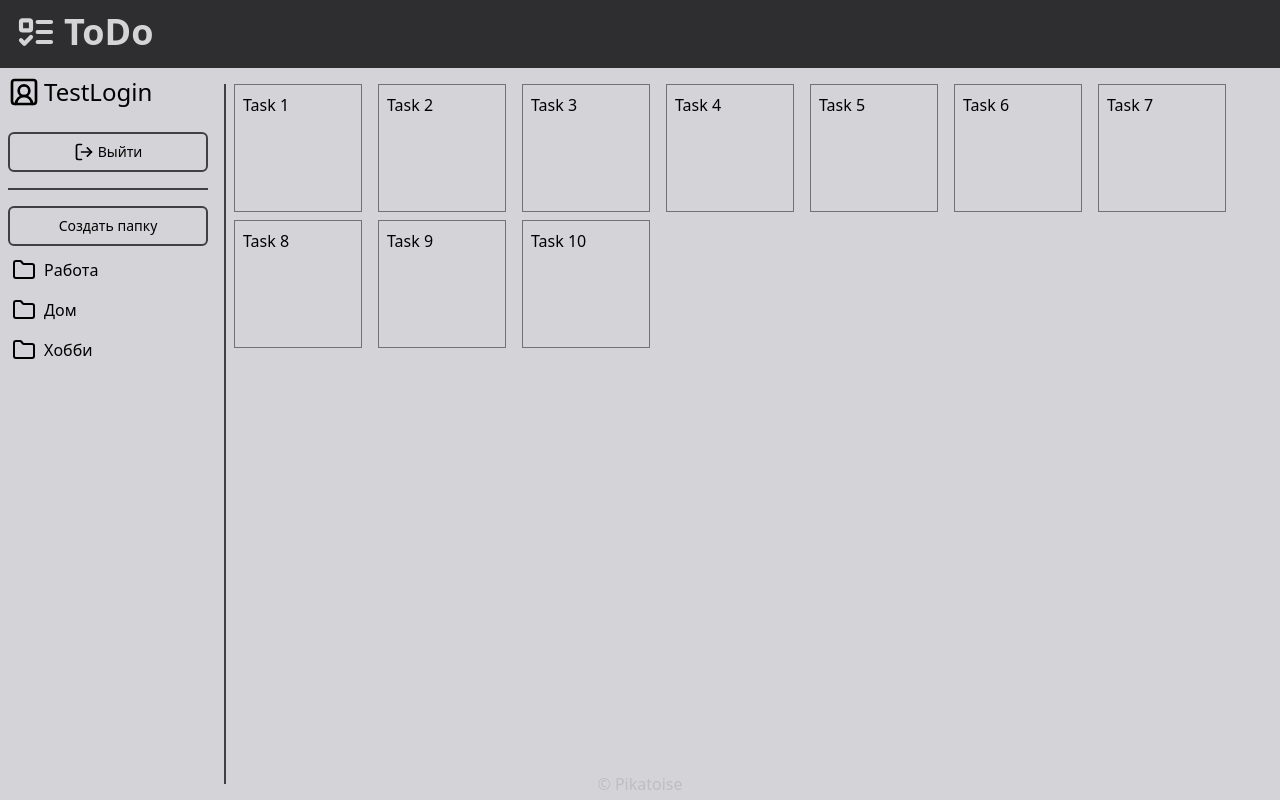
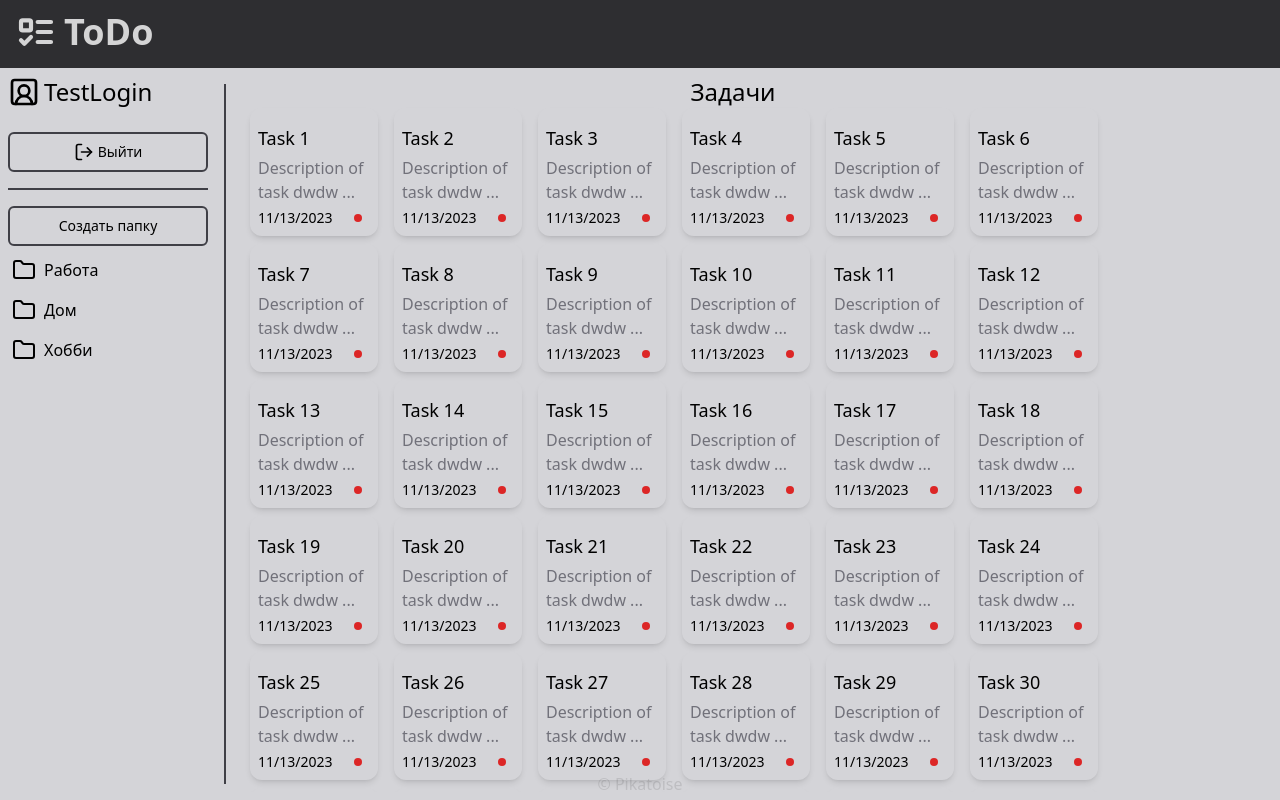
Before and after one commit to Pikatoise/ToDoWeb, a React (Vite) app in the folder Frontend/ToDo.React/: page / in a window 1280 px wide. Built offline with nearby package versions, Linux system fonts and the light colour scheme.

Commit message:
add tasks on homepage

```diff
--- a/Frontend/ToDo.React/src/components/Container/Container.tsx
+++ b/Frontend/ToDo.React/src/components/Container/Container.tsx
@@ -13,7 +13,7 @@ interface ContainerProps {
 
 const Container: FC<PropsWithChildren<ContainerProps>> = ({ padding, children, className }) => {
     return (
-        <div className={["flex flex-row min-h-full max-h-full min-w-full relative overflow-y-scroll", padding, className].join(' ')}>
+        <div className={["flex flex-row min-h-full max-h-full min-w-full relative", padding, className].join(' ')}>
             {children}
         </div>
     );
--- a/Frontend/ToDo.React/src/components/Items/TaskItem.tsx
+++ b/Frontend/ToDo.React/src/components/Items/TaskItem.tsx
@@ -7,8 +7,25 @@ interface TaskItemProps {
 
 const TaskItem: FC<TaskItemProps> = ({ task, ...props }) => {
     return (
-        <div className="w-32 h-32 border border-zinc-500 mb-2 me-4 p-2">
-            {task.Name}
+        <div className="w-32 h-32 flex flex-col justify-between mb-2 me-4 px-2 pt-4 pb-2 shadow-md rounded-xl hover:shadow-lg">
+            <div className="text-lg font-medium">
+                {task.Name}
+            </div>
+
+            <div className="font-medium text-zinc-500">
+                {
+                    task.Description?.length!! > 30 ?
+                        `${task.Description?.slice(0, 25)}...`
+                        :
+                        task.Description
+                }
+            </div>
+
+            <div className="flex text-sm justify-between items-center me-2">
+                {task.ExpiryDate?.toLocaleDateString()}
+
+                <div className="w-2 h-2 rounded-full bg-red-600 " />
+            </div>
         </div>
     );
 };
--- a/Frontend/ToDo.React/src/pages/HomePage.tsx
+++ b/Frontend/ToDo.React/src/pages/HomePage.tsx
@@ -1,4 +1,4 @@
-import { FC, useState, useEffect } from 'react';
+import { FC, useState, useEffect, useMemo } from 'react';
 import Container, { Padding } from "@/components/Container/Container";
 import Separator, { Margin, Orientation } from "@/components/Separator/Separator";
 import SidePanel from "@/components/SidePanel/SidePanel";
@@ -9,18 +9,25 @@ import TaskItem from "@/components/Items/TaskItem";
 const HomePage: FC = () => {
     const [width, setWidth] = useState(window.innerWidth);
     const [folder, setFolder] = useState<Folder | null>(null);
-    const [tasks, setTasks] = useState<Task[]>([
-        { Id: 0, Name: "Task 1", FolderId: 1 },
-        { Id: 1, Name: "Task 2", FolderId: 1 },
-        { Id: 2, Name: "Task 3", FolderId: 1 },
-        { Id: 3, Name: "Task 4", FolderId: 2 },
-        { Id: 4, Name: "Task 5", FolderId: 2 },
-        { Id: 5, Name: "Task 6", FolderId: 2 },
-        { Id: 6, Name: "Task 7", FolderId: 3 },
-        { Id: 7, Name: "Task 8", FolderId: 3 },
-        { Id: 8, Name: "Task 9", FolderId: 3 },
-        { Id: 9, Name: "Task 10", FolderId: 3 },
-    ]);
+    const [tasks, setTasks] = useState<Task[]>([]);
+
+    useMemo(() => {
+        setTasks([]);
+
+        for (let i = 0; i < 50; i++) {
+            let task: Task =
+            {
+                Id: i,
+                Name: `Task ${i + 1}`,
+                FolderId: Math.floor(Math.random() * (4 - 1) + 1),
+                Description: `Description of task dwdw fre wdwd${i + 1}`,
+                ExpiryDate: new Date("2023-11-13")
+            };
+            setTasks(t => [...t, task]);
+
+            //console.log(task);
+        }
+    }, []);
 
     const tasksByFolder = folder != null ? tasks.filter(t => t.FolderId === folder.Id) : tasks;
 
@@ -47,8 +54,12 @@ const HomePage: FC = () => {
 
             {separator}
 
-            <div className="w-full min-h-full pt-2 max-sm:pt-10">
-                <div className="flex flex-wrap">
+            <div className="w-full min-h-full max-sm:pt-2 overflow-y-scroll">
+                <div className="flex justify-center pe-10 text-2xl font-medium">
+                    Задачи
+                </div>
+
+                <div className="flex flex-wrap max-sm:justify-between px-4">
                     {
                         tasksByFolder.map(t => <TaskItem task={t} key={t.Id} />)
                     }
--- a/Frontend/ToDo.React/src/styles/BurgerMenu.module.css
+++ b/Frontend/ToDo.React/src/styles/BurgerMenu.module.css
@@ -4,10 +4,10 @@
 
 .burger {
 	@apply min-h-full flex;
-	@apply max-sm:absolute max-sm:w-52 max-sm:left-0 max-sm:top-0 max-sm:bg-zinc-100 max-sm:bg-opacity-70 max-sm:backdrop-blur-sm;
+	@apply max-sm:absolute max-sm:w-52 max-sm:left-0 max-sm:top-0 max-sm:bg-zinc-200 max-sm:bg-opacity-70 max-sm:backdrop-blur-sm;
 
 	.content {
-		@apply w-52 min-h-full flex-grow;
+		@apply w-52 flex-grow;
 		@apply max-sm:absolute max-sm:left-0 max-sm:top-2 max-sm:ps-2 max-sm:pt-2;
 	}
 }
```
Also changed, not shown: Frontend/ToDo.React/src/components/SidePanel/SidePanel.tsx (+6 -6 lines).
